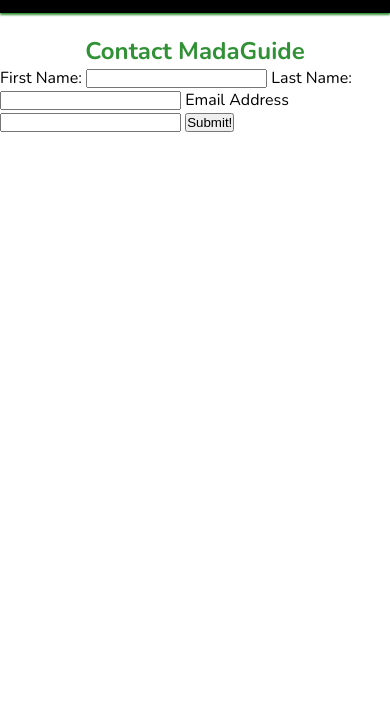
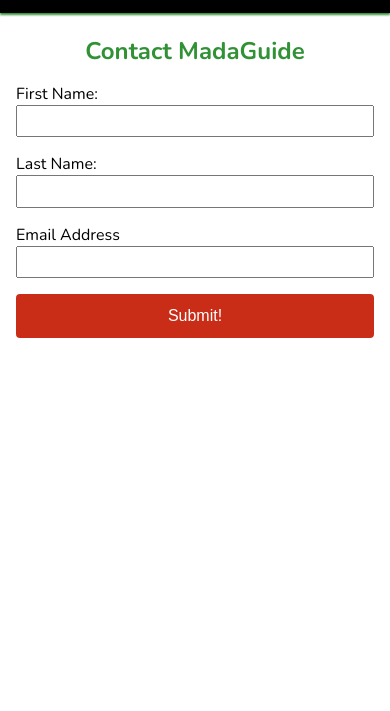
Before and after one commit to LauraO90/MadaGuide, a plain HTML site: page contact.html in a window 390 px wide. Shown: the part 62-773 px from the top of the page. Drawn offline with nearby package versions, Linux system fonts and the light colour scheme.

Commit message:
Add styling to form and make responsive

```diff
--- a/assets/css/style.css
+++ b/assets/css/style.css
@@ -169,6 +169,38 @@
 .itineraries-intro {
     margin-bottom: 1em;
 }
+.contact-us {
+    padding: 1em;
+    display: flex;
+    align-items: center;
+    justify-content: center;
+}
+
+.contact-us input {
+    width: 100%;
+    padding: 0.5em;
+}
+
+.contact-us input + label {
+    margin-top: 1em;
+}
+
+.contact-us label {
+    display: inline-block;
+}
+
+.join-button {
+    background-color: var(--madagascar-red);
+    color: #ffffff;
+    border: none;
+    padding: 0.8em 1em;
+    border-radius: 4px;
+    width: 100%;
+    margin-top: 1em;
+    font-size: 1em;
+
+
+}
 
 
 footer {
@@ -245,6 +277,8 @@
         margin-left: auto;
         margin-right: auto;
         max-width: 90%;
+    }
 
-    }
+    .join-button {
+        width: auto;
 }
--- a/contact.html
+++ b/contact.html
@@ -33,15 +33,20 @@
         <section>
             <h2 class="main-heading">Contact MadaGuide</h2>
         </section>
-        <div id="contact-us">
+        <div class="contact-us">
             <form action="thankyou.html">
+
                 <label for="fname">First Name:</label>
                 <input type="text" id="fname" name="fname" required>
+
                 <label for="lname">Last Name:</label>
                 <input type="text" id="lname" name="lname" required>
+
                 <label for="email">Email Address</label>
                 <input type="email" id="email" name="email" required>
+
                 <button type="submit" class="join-button">Submit!</button>
+
             </form>
         </div>
     </main>
@@ -53,8 +58,7 @@
                         class="fa-brands fa-instagram"></i></a>
 
             <li><a href="https://www.facebook.com/" target="_blank" rel="noopener"
-                        aria-label="Visit our Facebook page (opens in a new tab)"><i
-                            class="fa-brands fa-facebook"></i></a>
+                    aria-label="Visit our Facebook page (opens in a new tab)"><i class="fa-brands fa-facebook"></i></a>
 
             <li><a href="https://www.x.com/" target="_blank" rel="noopener"
                     aria-label="Visit our X/Twitter page (opens in a new tab)"><i
```
Lines whose indentation alone changed are shown as unchanged.
